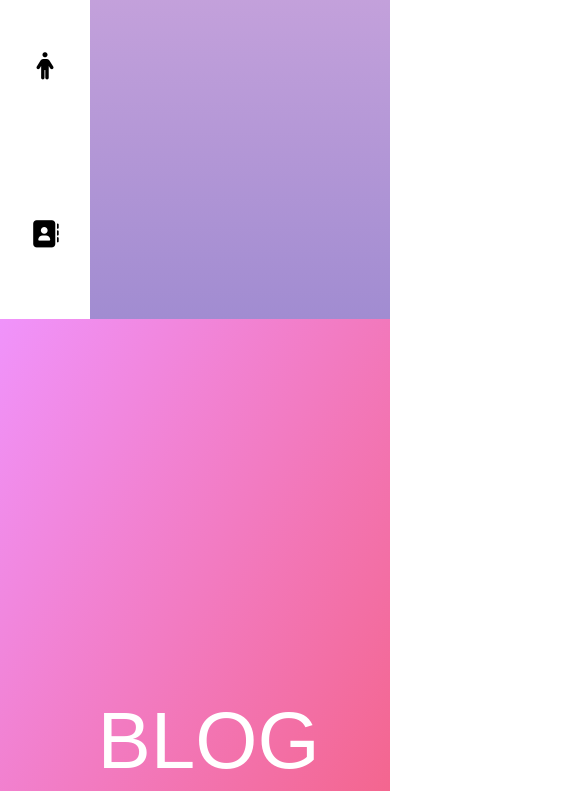
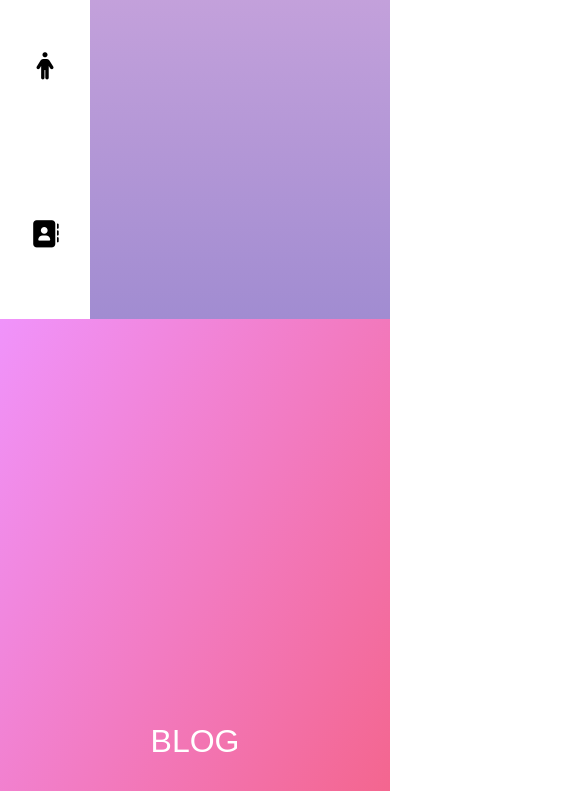
Before and after one commit to Chainsmoker/sidebar, a plain HTML site: page index.html in a window 390 px wide. Shown: the part 525-1316 px from the top of the page, 585 px wide, since content can reach past the window. Drawn offline with Linux system fonts and the light colour scheme.

Commit message:
Update index.css

```diff
--- a/index.css
+++ b/index.css
@@ -113,3 +113,11 @@ i {
 .contacto {
     background-image: linear-gradient(to top, #c471f5 0%, #fa71cd 100%);
 }
+
+@media (max-width: 820px){
+    .seccion-textos {
+        font-size: 2rem;
+        width: 30%;
+    }
+
+}
```
